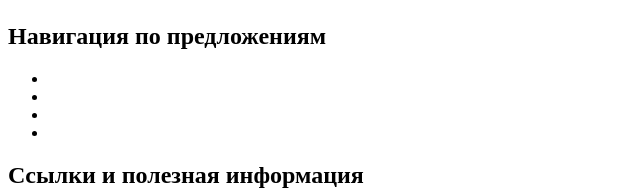
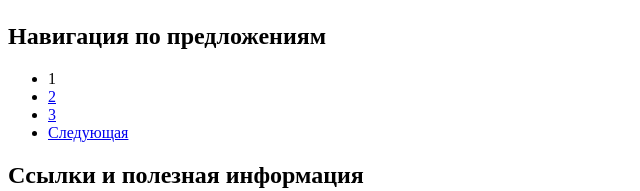
Before and after one commit to Oldrasta/Nerds, a plain HTML site: page catalog.html in a window 1280 px wide. Shown: the part 4883-5074 px from the top of the page, without its empty margins (0-640 px from the left). Drawn offline with Linux system fonts and the light colour scheme.

Commit message:
Доделал навигацию по предложениям

```diff
--- a/catalog.html
+++ b/catalog.html
@@ -140,16 +140,16 @@
                 <h2>Навигация по предложениям</h2>
                 <ul>
                     <li>
-
+                        <a>1</a>
                     </li>
                     <li>
-
+                        <a href="#">2</a>
                     </li>
                     <li>
-
+                        <a href="#">3</a>
                     </li>
                     <li>
-
+                        <a href="#">Следующая</a>
                     </li>
                 </ul>
             </section>
```
